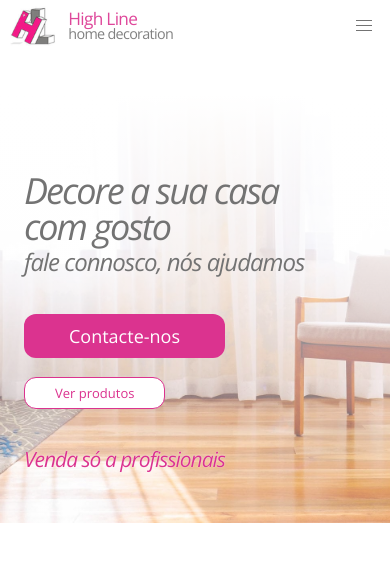
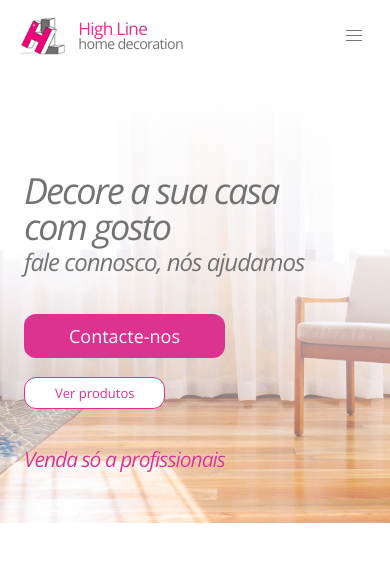
Before and after one commit to tostasqb/hl-frontend, a React (Create React App) app: page / in a window 390 px wide. Shown: the top 562 px of the page. Built offline with nearby package versions, Linux system fonts and the light colour scheme.

Commit message:
I think I like more padding on mobile version of header

```diff
--- a/src/header/header.scss
+++ b/src/header/header.scss
@@ -44,13 +44,6 @@
   }
 }
 
-
-@media screen and (min-width: $tablet) and (max-width: $desktop - 1px) {
-  .hl-header {
-    padding: 20px;
-  }
-}
-
 @media screen and (max-width: $desktop - 1px) {
   .hl-header {
     &.navbar {
@@ -76,3 +69,15 @@
     }
   }
 }
+
+@media screen and (min-width: $tablet) and (max-width: $desktop - 1px) {
+  .hl-header {
+    padding: 20px;
+  }
+}
+
+@media screen and (max-width: $tablet - 1px) {
+  .hl-header {
+    padding: 10px;
+  }
+}
```
